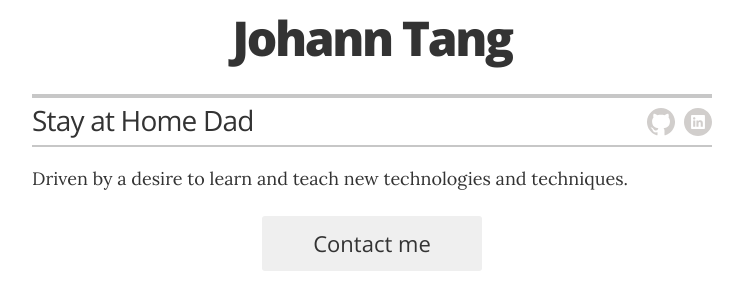
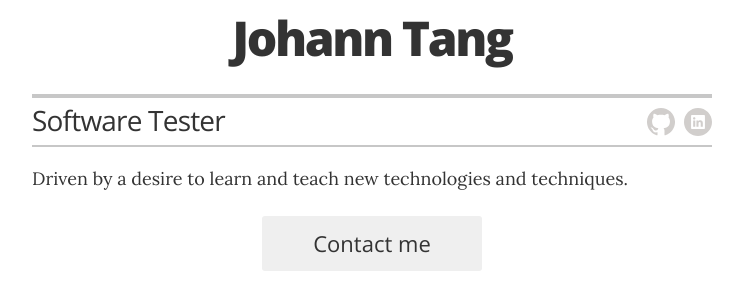
Before and after one commit to johanntang/johanntang.github.io, a Jekyll site: the page built from index.html, in a window 1280 px wide and 900 px high. Shown: the part 121-420 px from the top of the window, without its empty margins (268-1011 px from the left). Built offline with Jekyll 4.4.1, drawn with Linux system fonts in a browser that asks for light colours.

Commit message:
change title back to software tester

```diff
--- a/_config.yml
+++ b/_config.yml
@@ -11,7 +11,7 @@ sass:
 # Resume settings
 resume_avatar:                  "true"
 resume_name:                    "Johann Tang"
-resume_title:                   "Stay at Home Dad"
+resume_title:                   "Software Tester"
 resume_contact_email:           "johann@johanntang.com"
 
 # use "yes" to display the email contact button,
```
